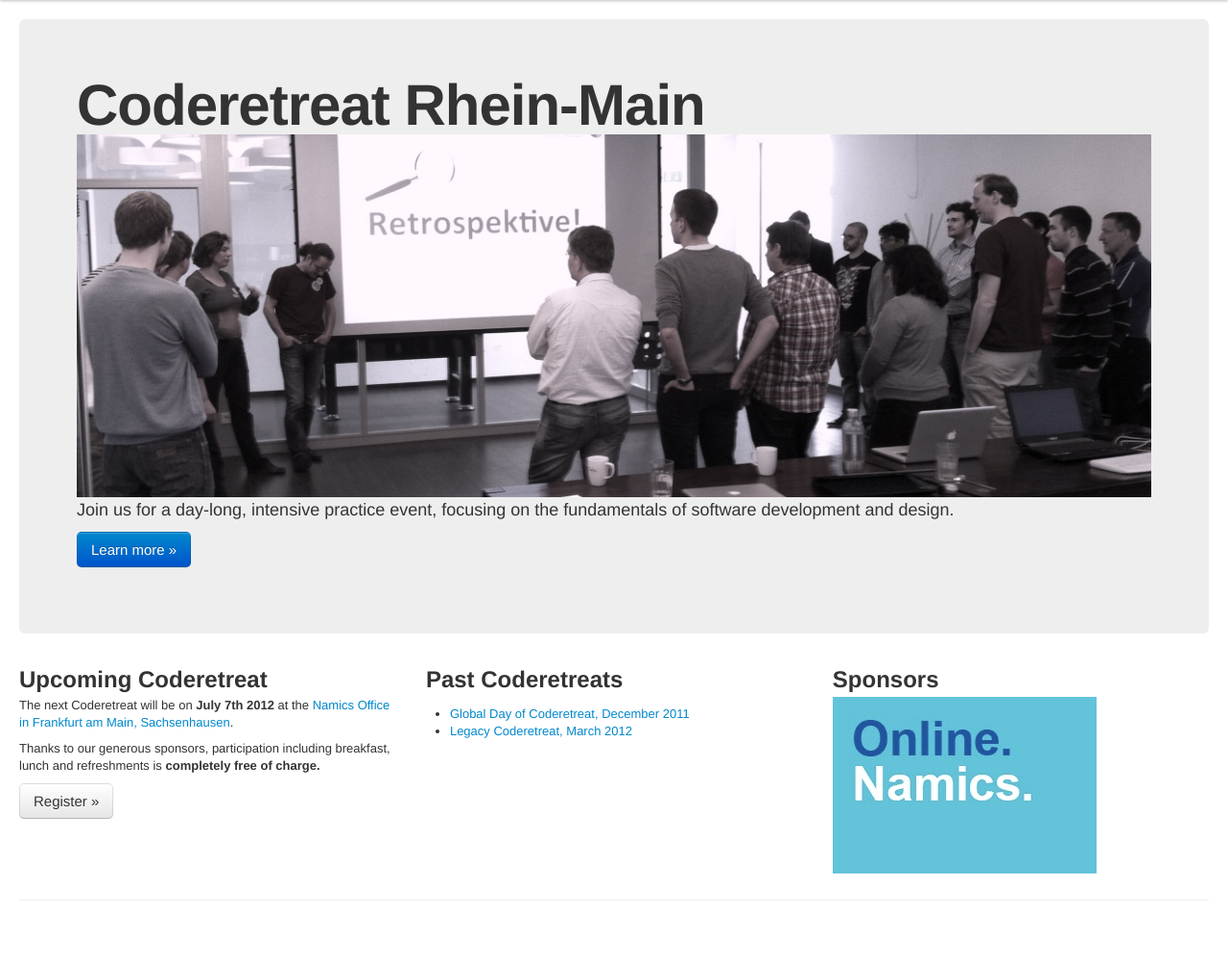
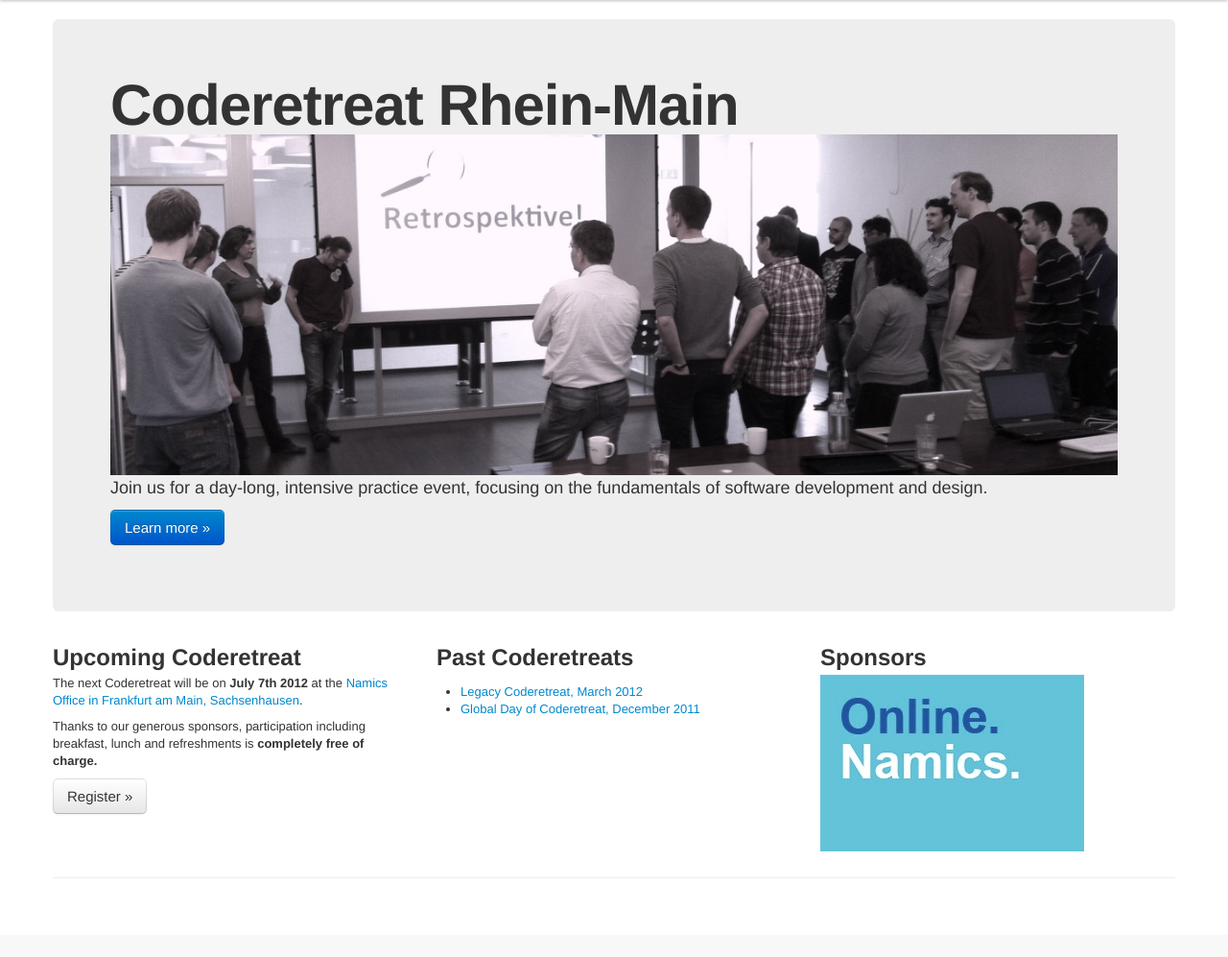
Before and after one commit to softwerkskammer/coderetreat-rhein-main.com, a Django app: page / in a window 1280 px wide. Shown: the part 40-1037 px from the top of the page at 96% size. After the commit the page ends 927 px from the top, so only its background shows below. Run offline with Django 3.2, Linux system fonts and the light colour scheme; some libraries are stand-ins or nearby versions.

Commit message:
fix fluid

```diff
--- a/coderetreat/base/templates/base.html
+++ b/coderetreat/base/templates/base.html
@@ -49,7 +49,7 @@
       </div>
     </div>
 
-    <div class="container-fluid">
+    <div class="container">
         {% block content %}
         {% endblock %}
       <hr>
--- a/coderetreat/base/templates/home.html
+++ b/coderetreat/base/templates/home.html
@@ -27,13 +27,13 @@
           <p>
           <ul>
               <li>
-                  <a href="http://dec2011.coderetreat-rhein-main.com/">
-                      Global Day of Coderetreat, December 2011
+                  <a href="http://mar2012.coderetreat-rhein-main.com/">
+                      Legacy Coderetreat, March 2012
                   </a>
               </li>
               <li>
-                  <a href="http://mar2012.coderetreat-rhein-main.com/">
-                      Legacy Coderetreat, March 2012
+                  <a href="http://dec2011.coderetreat-rhein-main.com/">
+                      Global Day of Coderetreat, December 2011
                   </a>
               </li>
           </ul>
```
